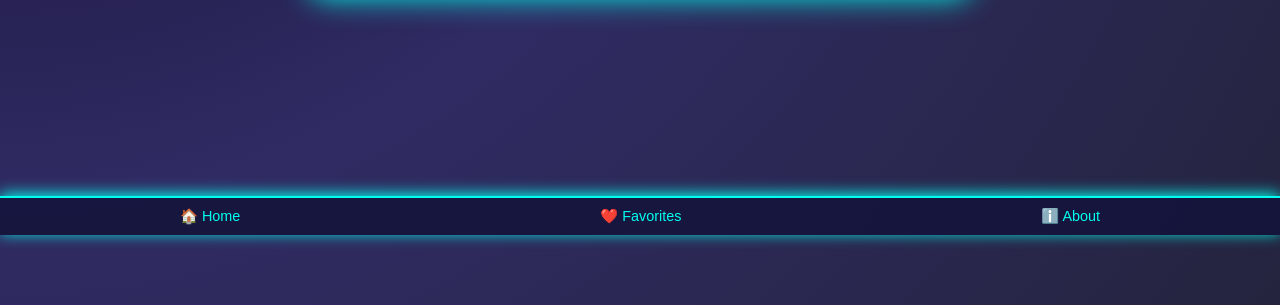
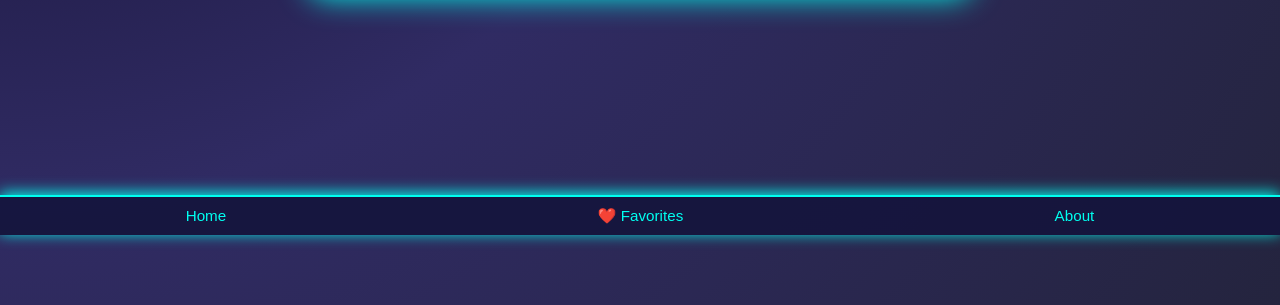
Before and after one commit to leviscojr/quotesverse, a plain HTML site: page quotes.html in a window 1280 px wide. Shown: the part 565-870 px from the top of the page. Drawn offline with Linux system fonts and the light colour scheme.

Commit message:
Update quotes.html

```diff
--- a/quotes.html
+++ b/quotes.html
@@ -122,10 +122,8 @@
     nav a {
       color: #00fff0;
       text-decoration: none;
-      font-size: 0.9rem;
-      display: flex;
-      flex-direction: column;
-      align-items: center;
+      font-size: 0.95rem;
+      font-weight: 500;
       transition: 0.3s;
     }
 
@@ -153,9 +151,9 @@
   </div>
 
   <nav>
-    <a href="quotes.html">🏠 Home</a>
+    <a href="index.html">Home</a>
     <a href="favorites.html">❤️ Favorites</a>
-    <a href="#">ℹ️ About</a>
+    <a href="#">About</a>
   </nav>
 
   <script>
```
